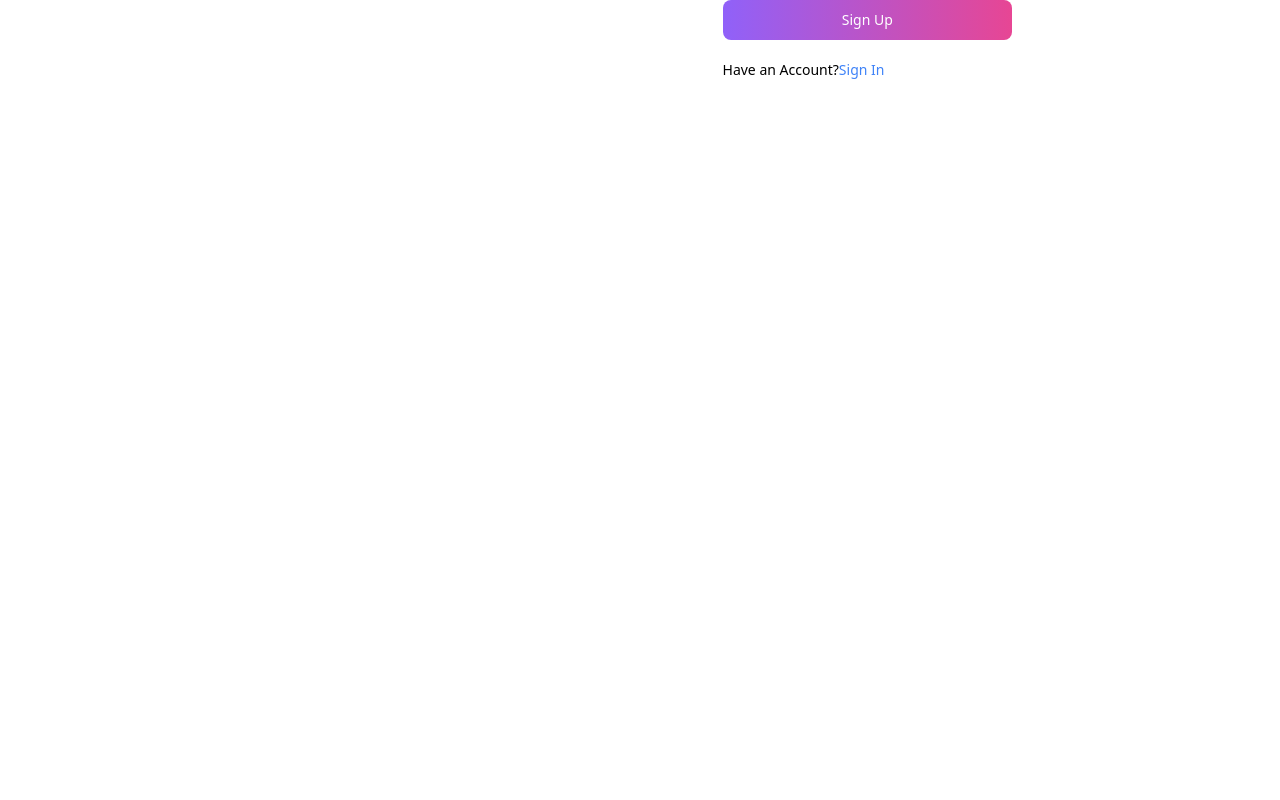
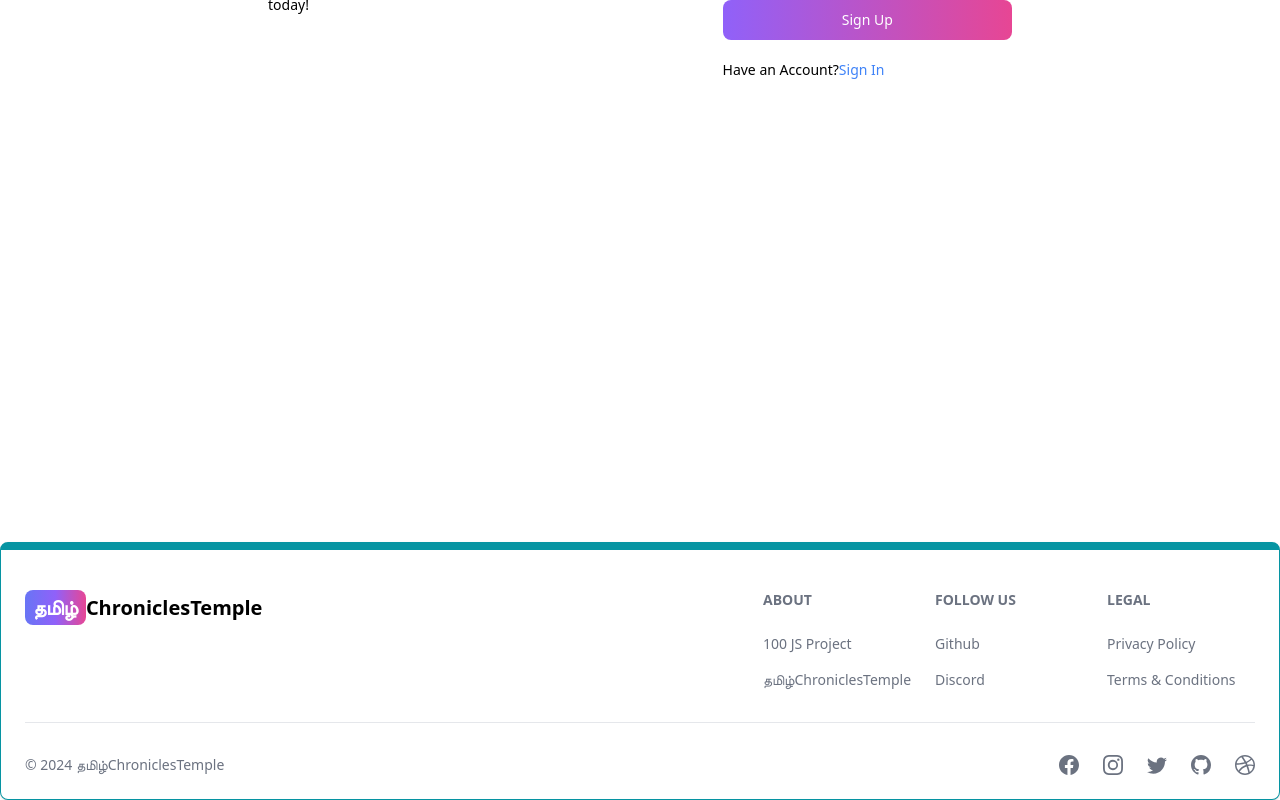
Before and after one commit to sabarirajpazhani/mern-blog, a React (Vite) app in the folder client/: page /sign-up in a window 1280 px wide. Shown: the part 402-1202 px from the top of the page. Before the commit the page ends 944 px from the top, so only its background shows below. Built offline with nearby package versions, Linux system fonts and the light colour scheme.

Commit message:
create and add the footer component

```diff
--- a/client/src/App.jsx
+++ b/client/src/App.jsx
@@ -6,6 +6,7 @@ import SignUp from "./Pages/SignUp"
 import Dashboard from "./Pages/Dashboard"
 import Projects from "./Pages/Projects"
 import Header from "./components/Header"
+import Footer from "./components/Footer"
 
 export default function App() {
   return (
@@ -19,6 +20,7 @@ export default function App() {
         <Route path="/dashboard" element={<Dashboard/>}/>
         <Route path="/projects" element={<Projects/>}/>
       </Routes>
+      <Footer/>
     </BrowserRouter>
   )
 }
--- a/client/src/Pages/SignUp.jsx
+++ b/client/src/Pages/SignUp.jsx
@@ -8,7 +8,7 @@ export default function SignUp() {
   const [formData,setFormData] = useState({});          //event handling
   const [errorMessage, setErrorMessage]=useState(null);  //error message for the not filling the form
   const [loading,setLoading]=useState(false);
-  const navigat=useNavigate();
+  const navigat=useNavigate();   //for navigation of one page to another
   const handleChange=(e)=>{
     setFormData({...formData,[e.target.id]:e.target.value.trim()}); //trim - for removing the sapce that can be write in the form.
   }
@@ -35,7 +35,7 @@ export default function SignUp() {
         return setErrorMessage(data.message);
       }
       setLoading(false);    //if everything is correct or done clearly without any error.. it can not load
-      if(res.ok){
+      if(res.ok){           //navigate to signin page
         navigat('/sign-in');
       }
     }
@@ -56,7 +56,10 @@ export default function SignUp() {
           </span>
           ChroniclesTemple
           </Link>
-          <p className=' text-justify text-sm mt-5'>
+          <p className=' text-justify text-sm mt-4'>
+            <div className="font-serif  text-4xl">
+              <p>Vanakkam</p>
+            </div>
           Explore Tamil Nadu's rich temple heritage with detailed histories, architectural insights, and cultural significance. Whether you're a local or a foreign Visitor, Signup with your email and password to begin your journey. Start exploring today!
           {/* Signup with your email and password to begin your journey.Start exploring today!  */}
           </p>
@@ -89,7 +92,7 @@ export default function SignUp() {
         </form>
         <div className='flex grap-1 text-sm mt-5'>
           <span>Have an Account?</span>
-          <Link to='/sign-up' className='text-blue-500'>
+          <Link to='/sign-in' className='text-blue-500'>
             Sign In
           </Link>
         </div>
--- /dev/null
+++ b/client/src/components/Footer.jsx
@@ -0,0 +1,95 @@
+import { Footer  } from "flowbite-react"
+import { Link } from "react-router-dom"
+import {BsFacebook,BsInstagram,BsTwitter,BsGithub,BsDribbble} from 'react-icons/bs';
+export default function FooterCom() {
+  return (
+    <Footer container className='border border-t-8 border-teal-500'>
+        <div className='w-full max-w-7xl mx-auto'>
+            <div className='grid w-full justify-between sm:flex md:grid-cols-1'>
+                <div className='mt-5'>
+                    <Link
+                        to='/' className='self-center whitespace-nowrap text-lg sm:text-xl font-semibold dark:text-white'
+                    >
+                        <span className='px-2 py-1 bg-gradient-to-r from-indigo-500 via-purple-500 to-pink-500 rounded-lg text-white'>தமிழ்
+                        </span>
+                        ChroniclesTemple
+                    </Link>
+                </div>
+                <div className="grid grid-cols-2 gap-8 mt-5 sm:mt-4 sm:grid-cols-3 sm:gap-6">
+                    <div>
+                    <Footer.Title title='About'/>
+                    <Footer.LinkGroup col>
+                        <Footer.Link
+                           href="https://www.100jsprojects.com"
+                           target="_blank"
+                           rel='noopener noreferrer'
+                        >
+                            100 JS Project
+                        </Footer.Link>
+                        <Footer.Link
+                           href="/about"
+                           target="_blank"
+                           rel='noopener noreferrer'
+                        >
+                            தமிழ்ChroniclesTemple
+                        </Footer.Link>
+                    </Footer.LinkGroup>
+                    </div>
+
+                    <div>
+                    <Footer.Title title='Follow us'/>
+                    <Footer.LinkGroup col>
+                        <Footer.Link
+                           href="https://github.com/sabarirajpzhani"
+                           target="_blank"
+                           rel='noopener noreferrer'
+                        >
+                            Github
+                        </Footer.Link>
+                        <Footer.Link
+                           href="#"
+                           target="_blank"
+                           rel='noopener noreferrer'
+                        >
+                            Discord
+                        </Footer.Link>
+                    </Footer.LinkGroup>
+                    </div>
+
+                    <div>
+                    <Footer.Title title='Legal'/>
+                    <Footer.LinkGroup col>
+                        <Footer.Link
+                           href="#"
+                           target="_blank"
+                           rel='noopener noreferrer'
+                        >
+                            Privacy Policy
+                        </Footer.Link>
+                        <Footer.Link
+                           href="#"
+                           target="_blank"
+                           rel='noopener noreferrer'
+                        >
+                            Terms &amp; Conditions
+                        </Footer.Link>
+                    </Footer.LinkGroup>
+                    </div>
+                </div>
+            </div>
+            <Footer.Divider/>
+            <div className="w-full sm:flex sm:items-center sm:justify-between">
+                <Footer.Copyright href="#" by="தமிழ்ChroniclesTemple" year={new Date().getFullYear()}
+                />
+                <div className="flex gap-6 sm:mt-0 mt-4 sm:justify-center">
+                    <Footer.Icon href="#" icon={BsFacebook}/>
+                    <Footer.Icon href="#" icon={BsInstagram}/>
+                    <Footer.Icon href="#" icon={BsTwitter}/>
+                    <Footer.Icon href="#" icon={BsGithub}/>
+                    <Footer.Icon href="#" icon={BsDribbble}/>
+                </div>
+            </div>
+        </div>
+    </Footer>
+  )
+}
```
